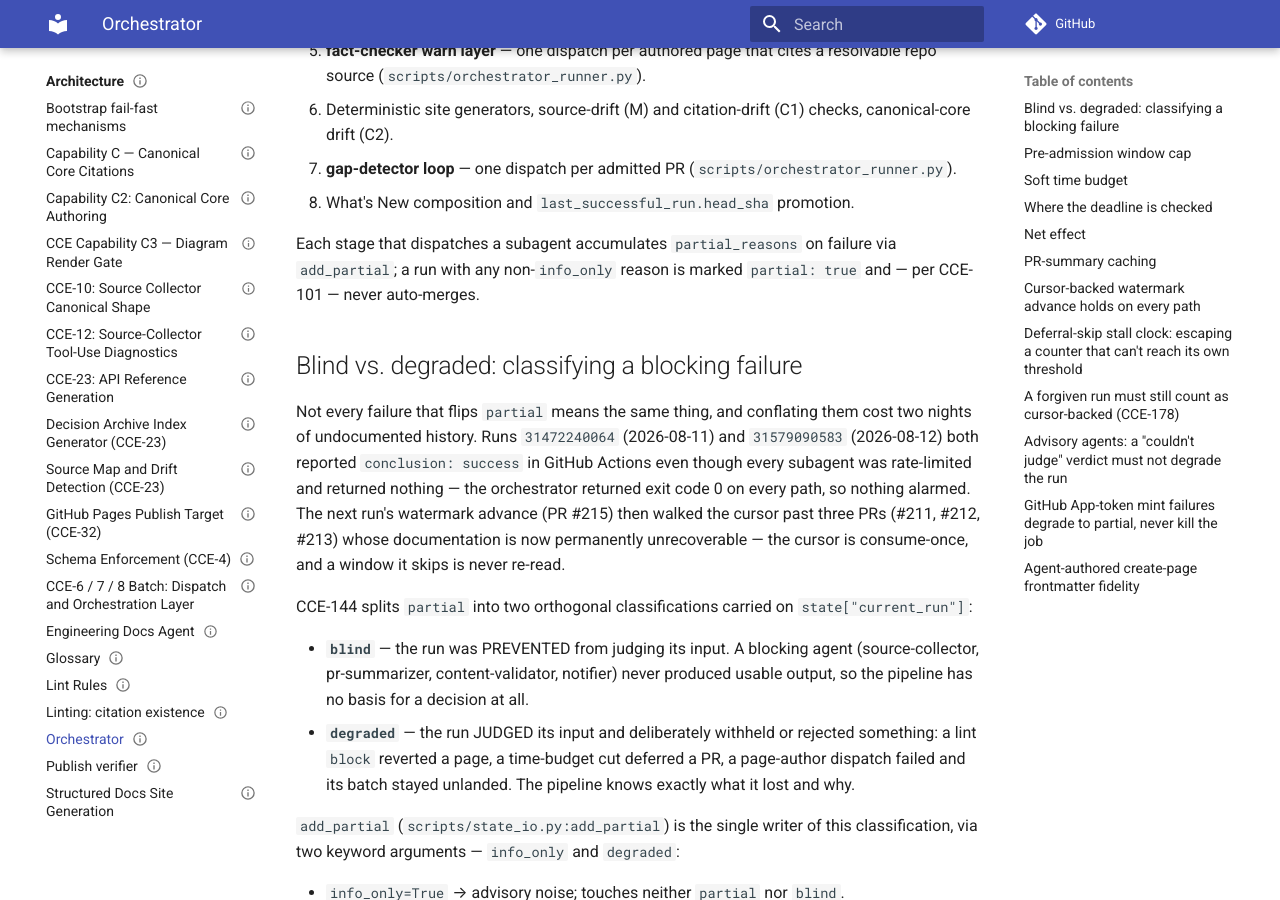
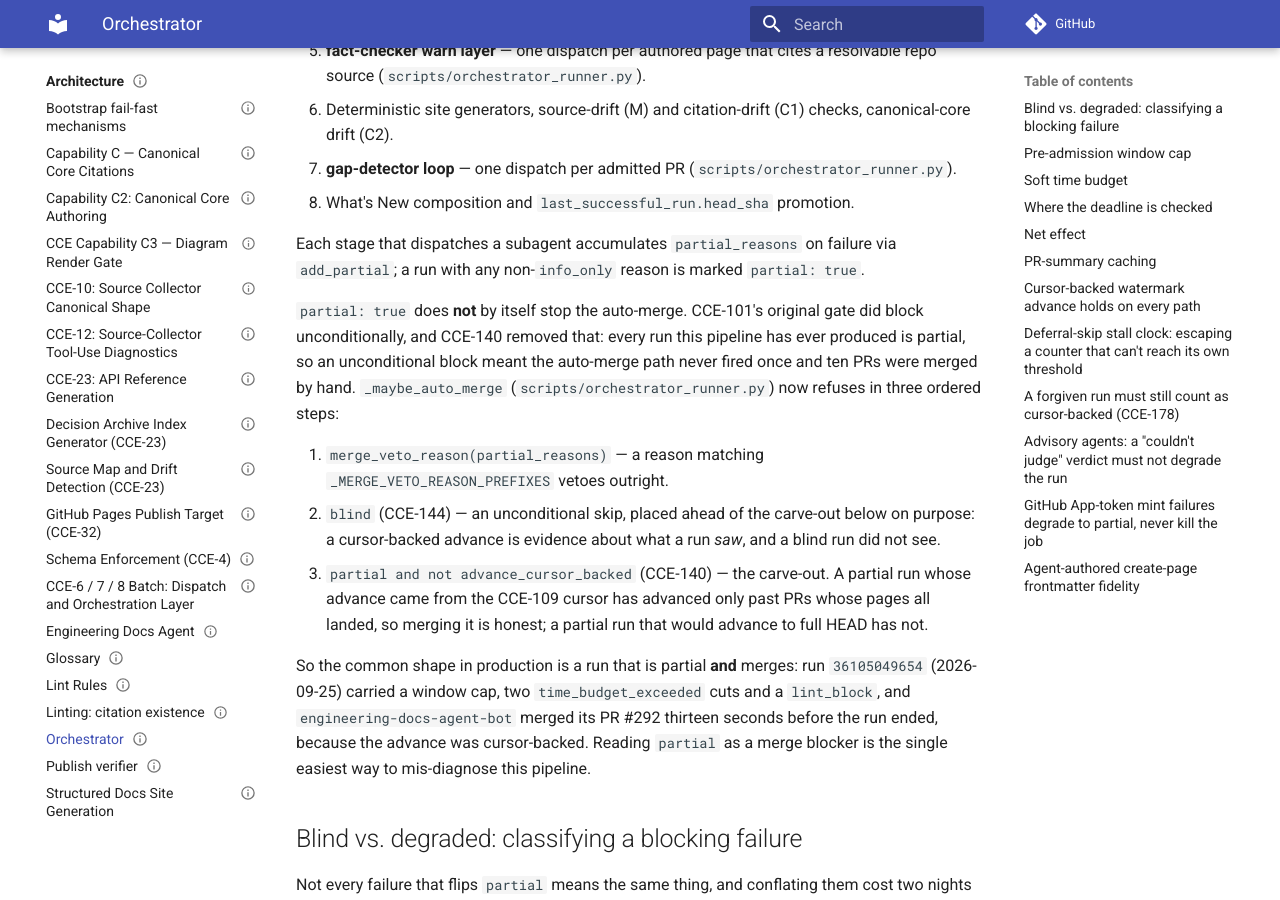
Before and after one commit to theoju/engineering-docs-agent, an MkDocs documentation site: the page built from docs/site-src/architecture/orchestrator.md, in a window 1280 px wide and 900 px high, scrolled down 494 px. Built offline with MkDocs 1.6.1 and Material for MkDocs 9.7.7, drawn with Linux system fonts in a browser that asks for light colours; comment, search, counter and statistics services are not loaded.

Commit message:
docs(architecture): a partial run does auto-merge when the advance is cursor-backed (#294)
`architecture/orchestrator.md` stated that a run with any non-`info_only`
reason "is marked `partial: true` and — per CCE-101 — never auto-merges."
That describes the gate CCE-140 removed, and the code says so in its own
docstring:

  CCE-140: `partial` alone no longer blocks. Every run this pipeline has
  ever produced is partial, so the unconditional block meant the auto-merge
  path never once fired on the flagship host and ten PRs were merged by
  hand until the human stopped.

The page's own fact-checker caught this on run 36105049654 and shipped the
warning in PR #292's body; the claim merged anyway, because fact-checker
verdicts are advisory by design (CCE-140 Decision 4).

Replaced with the three ordered refusals `_maybe_auto_merge` actually
applies — `merge_veto_reason`, then `blind` (CCE-144, unconditional and
deliberately ahead of the carve-out), then `partial and not
advance_cursor_backed` (CCE-140) — and a worked production example, since
the abstract rule is what keeps getting paraphrased wrongly. Run
36105049654 is the example: partial with a window cap, two
`time_budget_exceeded` cuts and a `lint_block`, and
`engineering-docs-agent-bot` merged its PR #292 thirteen seconds before
the run ended.

This is not a cosmetic correction. Reading `partial` as a merge blocker is
the mis-diagnosis CCE-186 already cost a full cycle to unwind, and the
sentence was the most quotable statement of it in the architecture docs.

Verified with the consumer tools, not a filesystem check:
`scripts/lint/lint_runner.py` exits 0 on the page while a
frontmatter-stripped copy of the same page in the same directory exits 1
(positive control), and `mkdocs build --strict` exits 0 with zero
ERROR/WARNING lines.


Claude-Session: https://claude.ai/code/session_01TmoHTY3nEpwQvJPSTvybuA

Co-authored-by: Claude Opus 5 (1M context) <noreply@anthropic.com>

```diff
--- a/docs/site-src/architecture/orchestrator.md
+++ b/docs/site-src/architecture/orchestrator.md
@@ -45,7 +45,15 @@ doc_kind: architecture
 7. **gap-detector loop** — one dispatch per admitted PR (`scripts/orchestrator_runner.py`).
 8. What's New composition and `last_successful_run.head_sha` promotion.
 
-Each stage that dispatches a subagent accumulates `partial_reasons` on failure via `add_partial`; a run with any non-`info_only` reason is marked `partial: true` and — per CCE-101 — never auto-merges.
+Each stage that dispatches a subagent accumulates `partial_reasons` on failure via `add_partial`; a run with any non-`info_only` reason is marked `partial: true`.
+
+`partial: true` does **not** by itself stop the auto-merge. CCE-101's original gate did block unconditionally, and CCE-140 removed that: every run this pipeline has ever produced is partial, so an unconditional block meant the auto-merge path never fired once and ten PRs were merged by hand. `_maybe_auto_merge` (`scripts/orchestrator_runner.py`) now refuses in three ordered steps:
+
+1. `merge_veto_reason(partial_reasons)` — a reason matching `_MERGE_VETO_REASON_PREFIXES` vetoes outright.
+2. `blind` (CCE-144) — an unconditional skip, placed ahead of the carve-out below on purpose: a cursor-backed advance is evidence about what a run *saw*, and a blind run did not see.
+3. `partial and not advance_cursor_backed` (CCE-140) — the carve-out. A partial run whose advance came from the CCE-109 cursor has advanced only past PRs whose pages all landed, so merging it is honest; a partial run that would advance to full HEAD has not.
+
+So the common shape in production is a run that is partial **and** merges: run `36105049654` (2026-09-25) carried a window cap, two `time_budget_exceeded` cuts and a `lint_block`, and `engineering-docs-agent-bot` merged its PR #292 thirteen seconds before the run ended, because the advance was cursor-backed. Reading `partial` as a merge blocker is the single easiest way to mis-diagnose this pipeline.
 
 ## Blind vs. degraded: classifying a blocking failure
 
```
